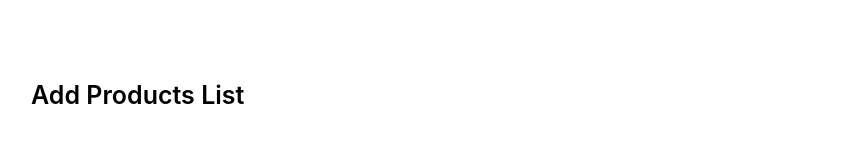
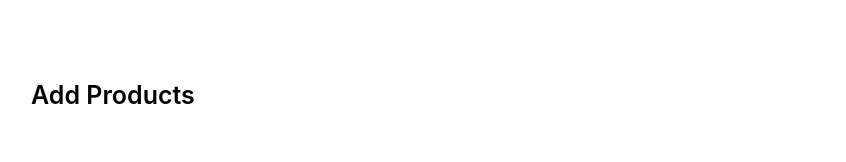
Before and after one commit to Hemang-Shah-891/Monk-Commerce-Hemang, a React (Create React App) app: page / in a window 1280 px wide. Shown: the top 162 px of the page, without its empty margins (119-965 px from the left). Built offline with nearby package versions, Linux system fonts and the light colour scheme.

Commit message:
Save Changes

```diff
--- a/src/components/ProductList.jsx
+++ b/src/components/ProductList.jsx
@@ -51,7 +51,7 @@ const ProductList = () => {
     <div className={styles.content}>
 
      <div className={styles.header}>
-      Add Products List
+      Add Products
     </div>
 
     <div className={styles.table}>
```
